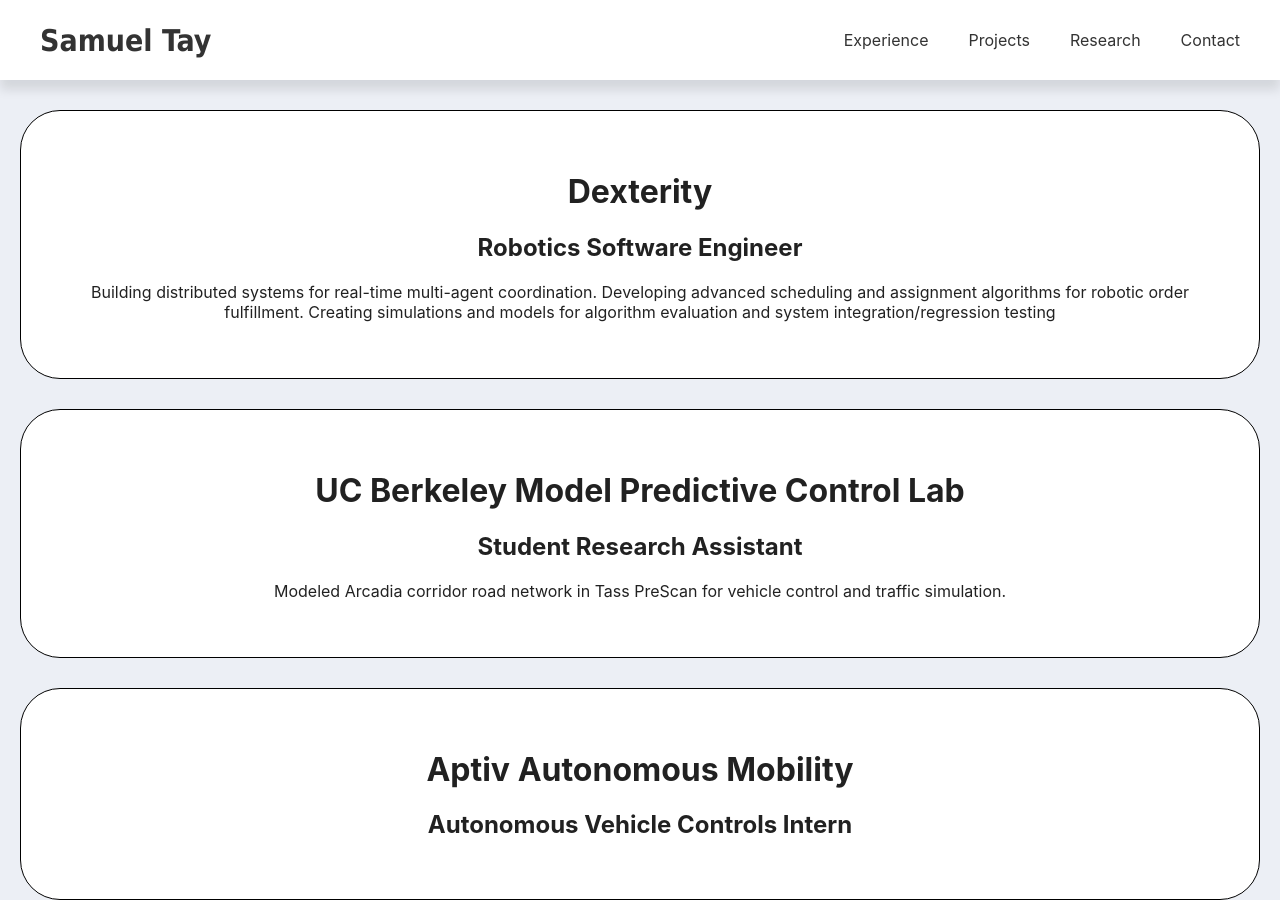
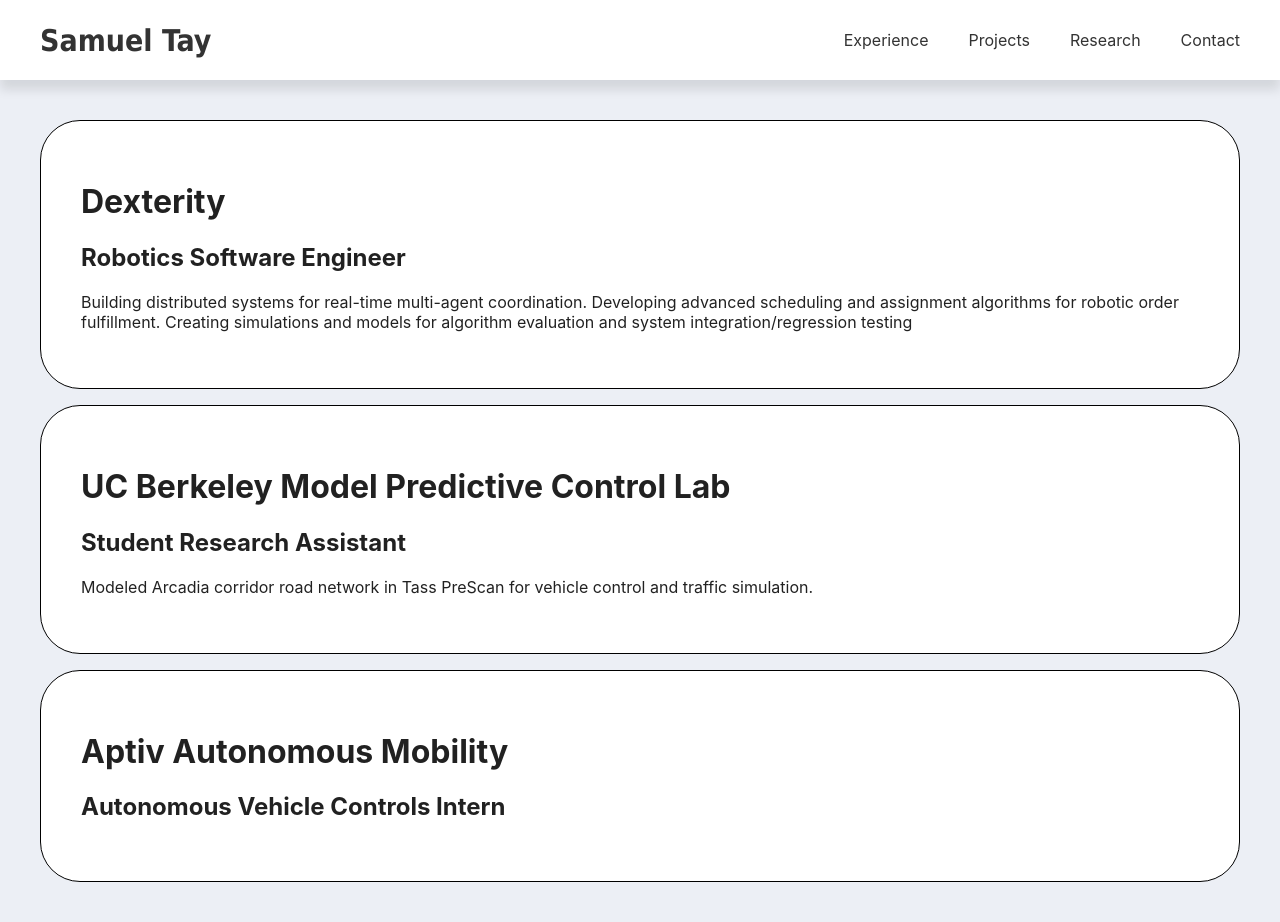
Before and after one commit to samueltay/samueltay, a React (Create React App) app in the folder frontend/: page /experience in a window 1280 px wide. Before the commit the page ends 900 px from the top, so only its background shows below. Built offline with nearby package versions, Linux system fonts and the light colour scheme.

Commit message:
chore: big grid components refactor to be more reuseable

```diff
--- a/frontend/src/components/shared/grid/GridItem.tsx
+++ b/frontend/src/components/shared/grid/GridItem.tsx
@@ -1,9 +1,28 @@
-import Grid from "@mui/material/Grid";
-import Paper from "@mui/material/Paper";
+import React from "react";
+import { Grid, Paper } from "@mui/material";
 
 interface GridItemProps {
   children: React.ReactNode;
   md?: boolean | "auto" | 1 | 2 | 3 | 4 | 5 | 6 | 7 | 8 | 9 | 10 | 11 | 12;
+}
+
+interface GridContainerProps {
+  children: React.ReactNode;
+}
+
+interface PaperProps {
+  title?: string;
+  subtitle?: string;
+  body?: Array<string>;
+  md?: boolean | "auto" | 1 | 2 | 3 | 4 | 5 | 6 | 7 | 8 | 9 | 10 | 11 | 12;
+}
+
+function GridContainer({ children }: GridContainerProps) {
+  return (
+    <Grid container sx={{ padding: "40px" }} spacing={2} maxWidth={1400}>
+      {children}
+    </Grid>
+  );
 }
 
 function GridItem({ children, md }: GridItemProps) {
@@ -14,23 +33,39 @@
       xs={12}
       md={md}
       direction="column"
-      paddingLeft={"20px"}
-      paddingRight={"20px"}
-      paddingTop={"30px"}
+      gap={2}
+      justifyContent="flex-start"
     >
-      <Paper
-        variant="outlined"
-        rounded-square
-        elevation={12}
-        style={{
-          padding: 40,
-          border: "1px solid black",
-          borderRadius: "40px",
-        }}
-      >
-        {children}
-      </Paper>
+      {children}
     </Grid>
   );
 }
-export default GridItem;
+
+function PaperComponent({
+  title = "",
+  subtitle = "",
+  body = [],
+  md = "auto",
+}: PaperProps) {
+  return (
+    <GridItem md={md}>
+      <Paper
+        variant="outlined"
+        sx={{
+          padding: "40px",
+          border: "1px solid black",
+          borderRadius: "40px",
+          textAlign: "left",
+        }}
+      >
+        <h1>{title}</h1>
+        <h2>{subtitle}</h2>
+        {body.map((paragraph: string, index: number) => (
+          <p key={index}>{paragraph}</p>
+        ))}
+      </Paper>
+    </GridItem>
+  );
+}
+
+export { GridContainer, PaperComponent };
--- a/frontend/src/pages/experience/Experience.tsx
+++ b/frontend/src/pages/experience/Experience.tsx
@@ -1,8 +1,10 @@
 import React from "react";
 import { Helmet } from "react-helmet";
-import Grid from "@mui/material/Grid";
 import jsonData from "./textContent.json";
-import GridItem from "../../components/shared/grid/GridItem";
+import {
+  GridContainer,
+  PaperComponent,
+} from "../../components/shared/grid/GridItem";
 
 function Experience() {
   return (
@@ -10,15 +12,16 @@
       <Helmet>
         <title>Experience</title>
       </Helmet>
-      <Grid container spacing={0} maxWidth={1400}>
+      <GridContainer>
         {jsonData.experience.map((item, index) => (
-          <GridItem md={12}>
-            <h1>{item.name}</h1>
-            <h2>{item.title}</h2>
-            <p>{item.description}</p>
-          </GridItem>
+          <PaperComponent
+            md={12}
+            title={item.name}
+            subtitle={item.title}
+            body={item.description}
+          />
         ))}
-      </Grid>
+      </GridContainer>
     </div>
   );
 }
--- a/frontend/src/pages/experience/textContent.json
+++ b/frontend/src/pages/experience/textContent.json
@@ -3,12 +3,16 @@
     {
       "name": "Dexterity",
       "title": "Robotics Software Engineer",
-      "description": "Building distributed systems for real-time multi-agent coordination. Developing advanced scheduling and assignment algorithms for robotic order fulfillment. Creating simulations and models for algorithm evaluation and system integration/regression testing"
+      "description": [
+        "Building distributed systems for real-time multi-agent coordination. Developing advanced scheduling and assignment algorithms for robotic order fulfillment. Creating simulations and models for algorithm evaluation and system integration/regression testing"
+      ]
     },
     {
       "name": "UC Berkeley Model Predictive Control Lab",
       "title": "Student Research Assistant",
-      "description": "Modeled Arcadia corridor road network in Tass PreScan for vehicle control and traffic simulation."
+      "description": [
+        "Modeled Arcadia corridor road network in Tass PreScan for vehicle control and traffic simulation."
+      ]
     },
     {
       "name": "Aptiv Autonomous Mobility",
--- a/frontend/src/pages/home/Home.tsx
+++ b/frontend/src/pages/home/Home.tsx
@@ -1,8 +1,10 @@
 import React from "react";
 import { Helmet } from "react-helmet";
-import Grid from "@mui/material/Grid";
 import jsonData from "./textContent.json";
-import GridItem from "../../components/shared/grid/GridItem";
+import {
+  GridContainer,
+  PaperComponent,
+} from "../../components/shared/grid/GridItem";
 
 function Home() {
   return (
@@ -10,17 +12,14 @@
       <Helmet>
         <title>Homepage</title>
       </Helmet>
-      <Grid container spacing={0} maxWidth={1400}>
-        <GridItem md={5}>
-          <p>image placeholder</p>
-        </GridItem>
-        <GridItem md={7}>
-          <h1>{jsonData.about.title}</h1>
-          {jsonData.about.body.map((paragraph: string, index: number) => (
-            <p key={index}>{paragraph}</p>
-          ))}
-        </GridItem>
-      </Grid>
+      <GridContainer>
+        <PaperComponent md={5} />
+        <PaperComponent
+          md={7}
+          title={jsonData.about.title}
+          body={jsonData.about.body}
+        />
+      </GridContainer>
     </div>
   );
 }
```
